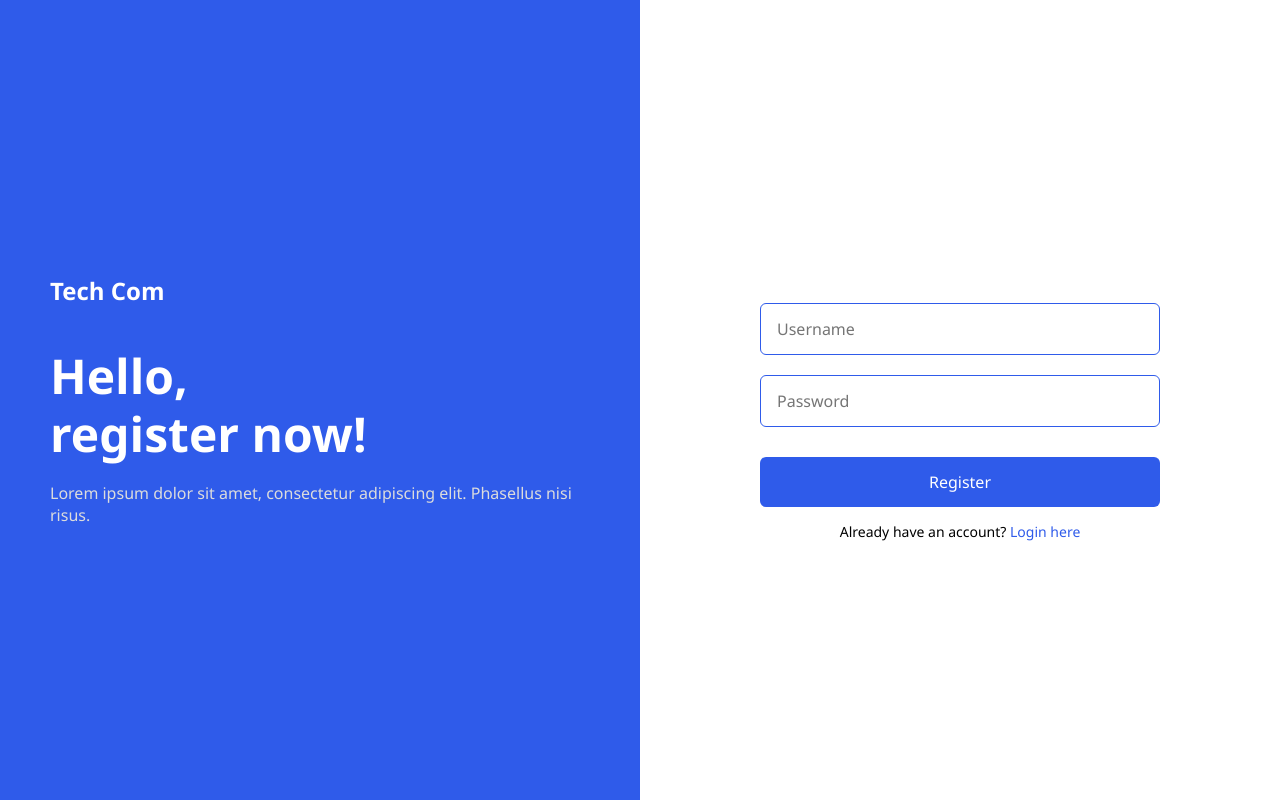
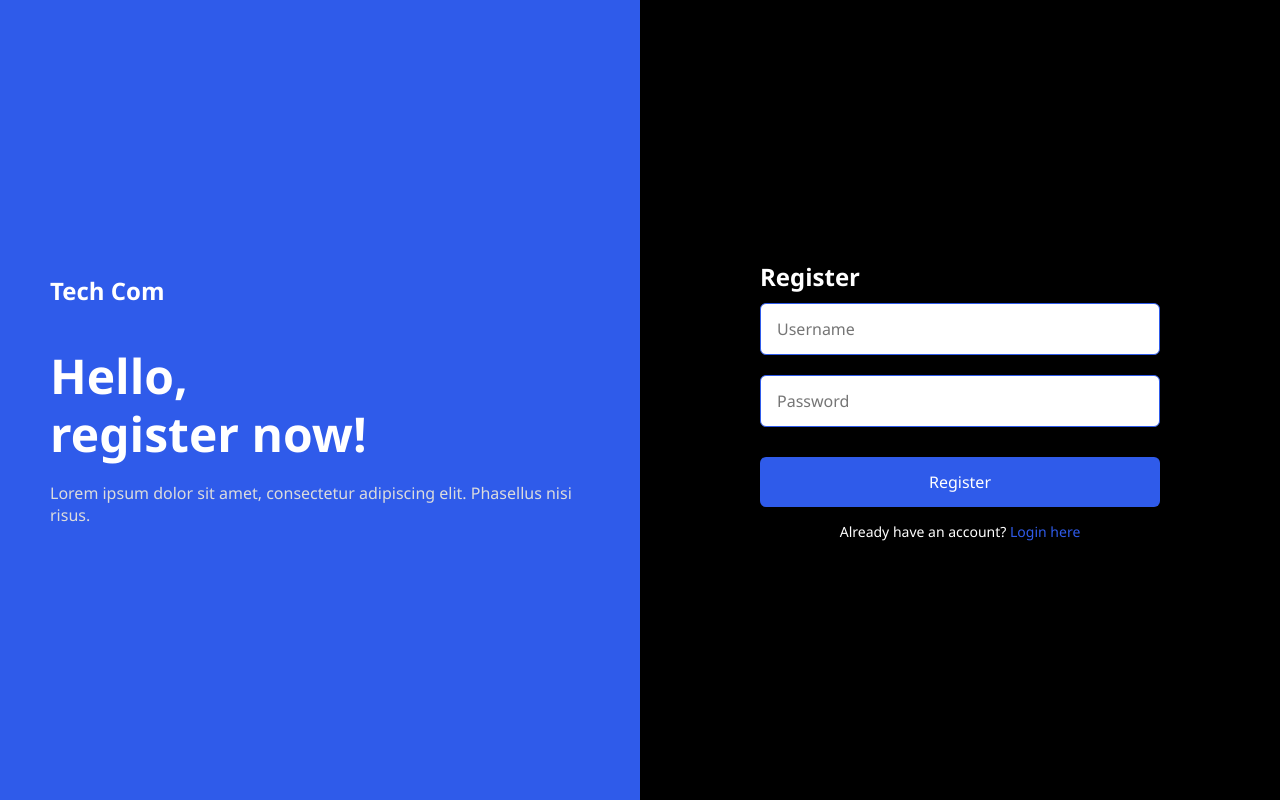
Before and after one commit to 481n4y4/Kelompok1-TA, a PHP site: page /register.php in a window 1280 px wide. Run offline with PHP 8.4, Linux system fonts and the light colour scheme.

Commit message:
pembaruan css

```diff
--- a/css/register.css
+++ b/css/register.css
@@ -3,7 +3,7 @@
   margin: 0;
   padding: 0;
   box-sizing: border-box;
-  font-family: 'Segoe UI', Tahoma, Geneva, Verdana, sans-serif;
+  font-family: "Segoe UI", Tahoma, Geneva, Verdana, sans-serif;
 }
 
 body {
@@ -52,6 +52,7 @@
   display: flex;
   justify-content: center;
   align-items: center;
+  background-color: #000;
 }
 
 form {
@@ -94,6 +95,7 @@
   margin-top: 15px;
   font-size: 14px;
   text-align: center;
+  color: white;
 }
 
 .login-link a {
```
